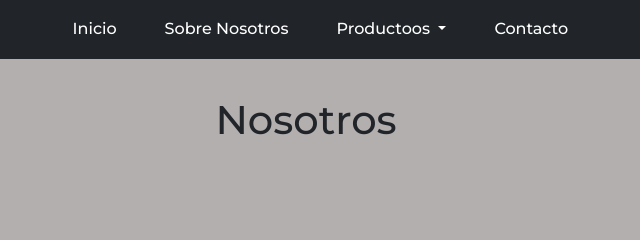
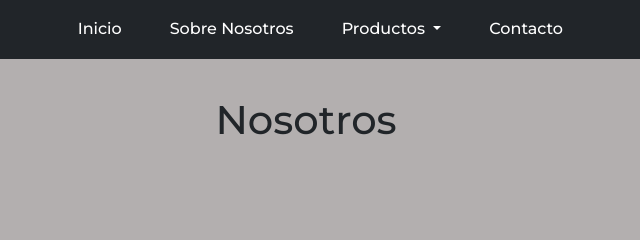
Before and after one commit to joacopas/creatuspot, a website: page pages/nosotros/index.html in a window 1280 px wide. Shown: the top 240 px of the page, 334-974 px from the left. Drawn offline with nearby package versions, Linux system fonts and the light colour scheme.

Commit message:
Correciones otrograficas + agregado de js

```diff
--- a/pages/nosotros/index.html
+++ b/pages/nosotros/index.html
@@ -75,7 +75,7 @@
                 data-bs-toggle="dropdown"
                 aria-expanded="false"
               >
-                Productoos
+                Productos
               </a>
               <ul class="dropdown-menu" aria-labelledby="navbarDropdown">
                 <li><a class="dropdown-item" href="#">Fogoneros</a></li>
```
Also changed, not shown: index.html (+2 -1 lines), pages/productos/fogoneros/fogonero120/index.html (+1 -1 lines), pages/productos/fogoneros/index.html (+1 -1 lines), pages/productos/index.html (+1 -1 lines), scripts/main.js (added, +40 -0 lines).
